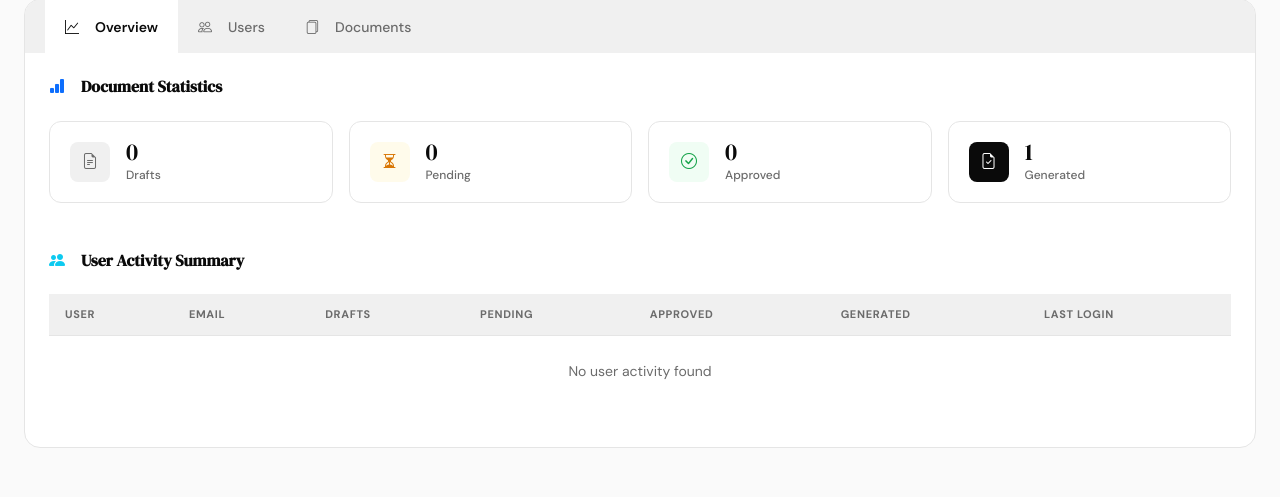
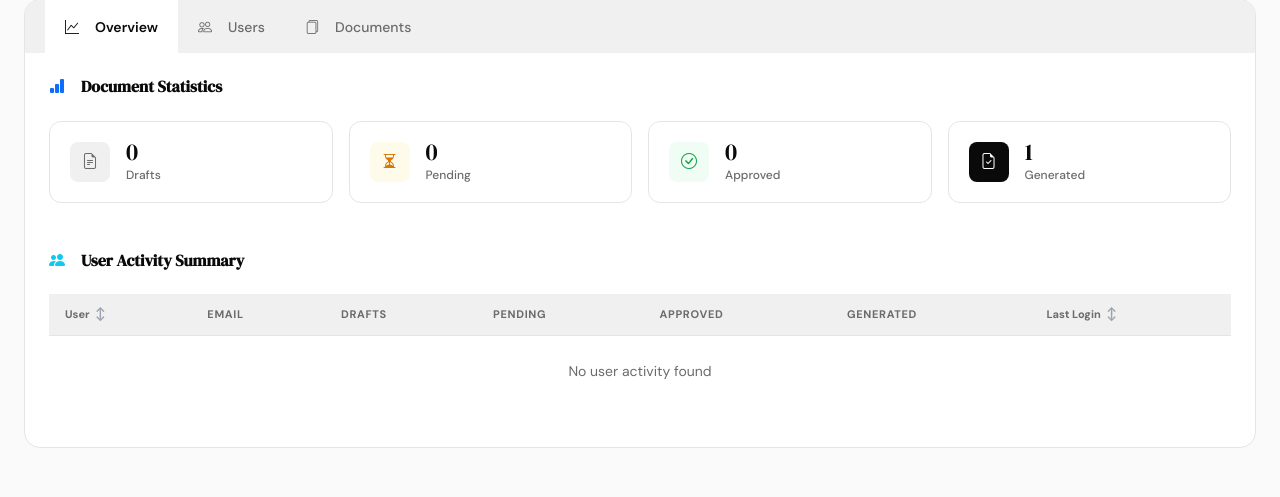
Before and after one commit to Sanjay-Dilip-357/Ayra-Test, a Flask app: page /admin/dashboard in a window 1280 px wide. Shown: the part 359-856 px from the top of the page. Run offline with Flask 3, Linux system fonts and the light colour scheme; the visitor is signed in with stand-in values (Sample User, id 1); tables that the repository leaves empty hold one stand-in row (values such as "Sample post"); data that the repository does not hold is empty; parts of the project's set-up code (start-up, migrations or seed data) failed here and were passed over; some libraries are stand-ins or nearby versions.

Commit message:
Update admin_dashboard.html

```diff
--- a/templates/admin_dashboard.html
+++ b/templates/admin_dashboard.html
@@ -13,6 +13,43 @@
         rel="stylesheet">
     <link rel="stylesheet" href="{{ url_for('static', filename='css/style.css') }}">
 
+    <style>
+        /* ── Table header sort buttons ── */
+        .table-sort-btn {
+            background: transparent;
+            border: none;
+            padding: 0;
+            margin: 0;
+            color: inherit;
+            font: inherit;
+            font-weight: 700;
+            display: inline-flex;
+            align-items: center;
+            gap: 0.35rem;
+            cursor: pointer;
+            white-space: nowrap;
+            line-height: 1.4;
+        }
+
+        .table-sort-btn:hover {
+            color: #4facfe;
+        }
+
+        .table-sort-btn .sort-arrow {
+            font-size: 0.78rem;
+            color: #9ca3af;
+            line-height: 1;
+            transition: color 0.15s;
+        }
+
+        .table-sort-btn.active {
+            color: #4facfe;
+        }
+
+        .table-sort-btn.active .sort-arrow {
+            color: #4facfe;
+        }
+    </style>
 </head>
 
 <body>
@@ -228,13 +265,24 @@
                                 <table class="table data-table">
                                     <thead>
                                         <tr>
-                                            <th>User</th>
+                                            <th>
+                                                <button type="button" class="table-sort-btn" data-table="overview"
+                                                    data-field="name" onclick="setAdminTableSort('overview','name')">
+                                                    User <span class="sort-arrow">↕</span>
+                                                </button>
+                                            </th>
                                             <th>Email</th>
                                             <th>Drafts</th>
                                             <th>Pending</th>
                                             <th>Approved</th>
                                             <th>Generated</th>
-                                            <th>Last Login</th>
+                                            <th>
+                                                <button type="button" class="table-sort-btn" data-table="overview"
+                                                    data-field="last_login"
+                                                    onclick="setAdminTableSort('overview','last_login')">
+                                                    Last Login <span class="sort-arrow">↕</span>
+                                                </button>
+                                            </th>
                                         </tr>
                                     </thead>
                                     <tbody id="userActivityBody">
@@ -260,12 +308,29 @@
                                 <table class="table data-table" id="usersTable">
                                     <thead>
                                         <tr>
-                                            <th>Name</th>
+                                            <th>
+                                                <button type="button" class="table-sort-btn" data-table="adminUsers"
+                                                    data-field="name" onclick="setAdminTableSort('adminUsers','name')">
+                                                    Name <span class="sort-arrow">↕</span>
+                                                </button>
+                                            </th>
                                             <th>Email</th>
                                             <th>Phone</th>
                                             <th>Status</th>
-                                            <th>Created</th>
-                                            <th>Last Login</th>
+                                            <th>
+                                                <button type="button" class="table-sort-btn" data-table="adminUsers"
+                                                    data-field="created_at"
+                                                    onclick="setAdminTableSort('adminUsers','created_at')">
+                                                    Created <span class="sort-arrow">↕</span>
+                                                </button>
+                                            </th>
+                                            <th>
+                                                <button type="button" class="table-sort-btn" data-table="adminUsers"
+                                                    data-field="last_login"
+                                                    onclick="setAdminTableSort('adminUsers','last_login')">
+                                                    Last Login <span class="sort-arrow">↕</span>
+                                                </button>
+                                            </th>
                                             <th>Actions</th>
                                         </tr>
                                     </thead>
@@ -377,12 +442,30 @@
                                                 <input type="checkbox" class="form-check-input" id="selectAllDocs"
                                                     onchange="toggleSelectAllDocs()">
                                             </th>
-                                            <th>User</th>
-                                            <th>Old Name</th>
+                                            <th>
+                                                <button type="button" class="table-sort-btn" data-table="adminDocs"
+                                                    data-field="user_name"
+                                                    onclick="setAdminTableSort('adminDocs','user_name')">
+                                                    User <span class="sort-arrow">↕</span>
+                                                </button>
+                                            </th>
+                                            <th>
+                                                <button type="button" class="table-sort-btn" data-table="adminDocs"
+                                                    data-field="old_name"
+                                                    onclick="setAdminTableSort('adminDocs','old_name')">
+                                                    Old Name <span class="sort-arrow">↕</span>
+                                                </button>
+                                            </th>
                                             <th>Template</th>
                                             <th>Status</th>
                                             <th>Published</th>
-                                            <th>Modified</th>
+                                            <th>
+                                                <button type="button" class="table-sort-btn" data-table="adminDocs"
+                                                    data-field="modified_at"
+                                                    onclick="setAdminTableSort('adminDocs','modified_at')">
+                                                    Modified <span class="sort-arrow">↕</span>
+                                                </button>
+                                            </th>
                                             <th style="width: 380px;">Actions</th>
                                         </tr>
                                     </thead>
```
